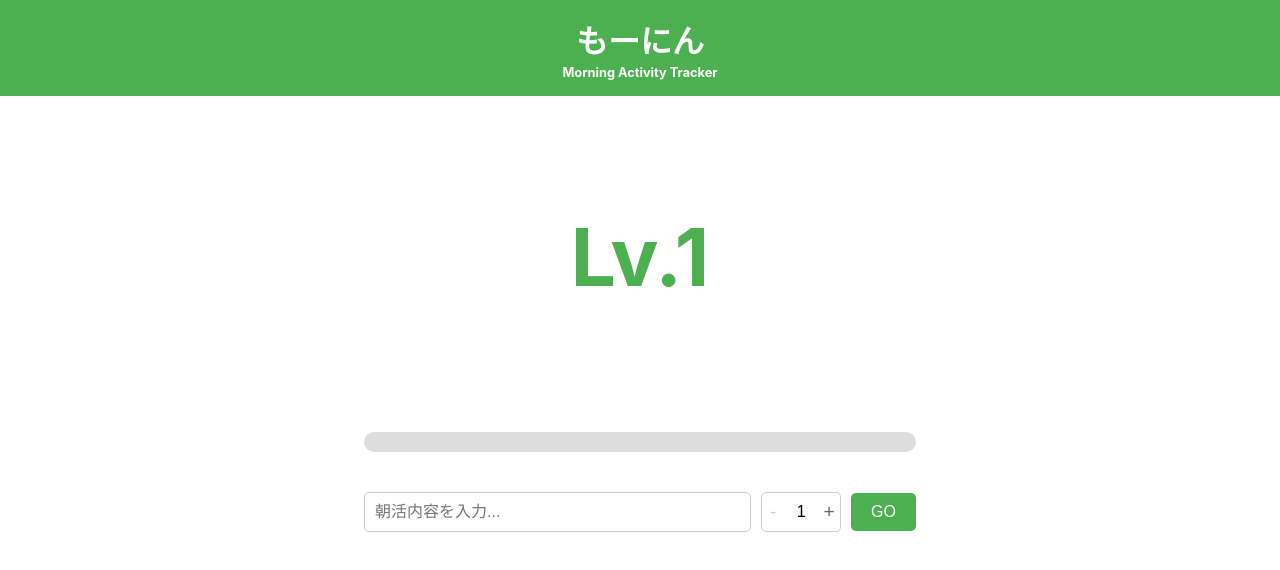
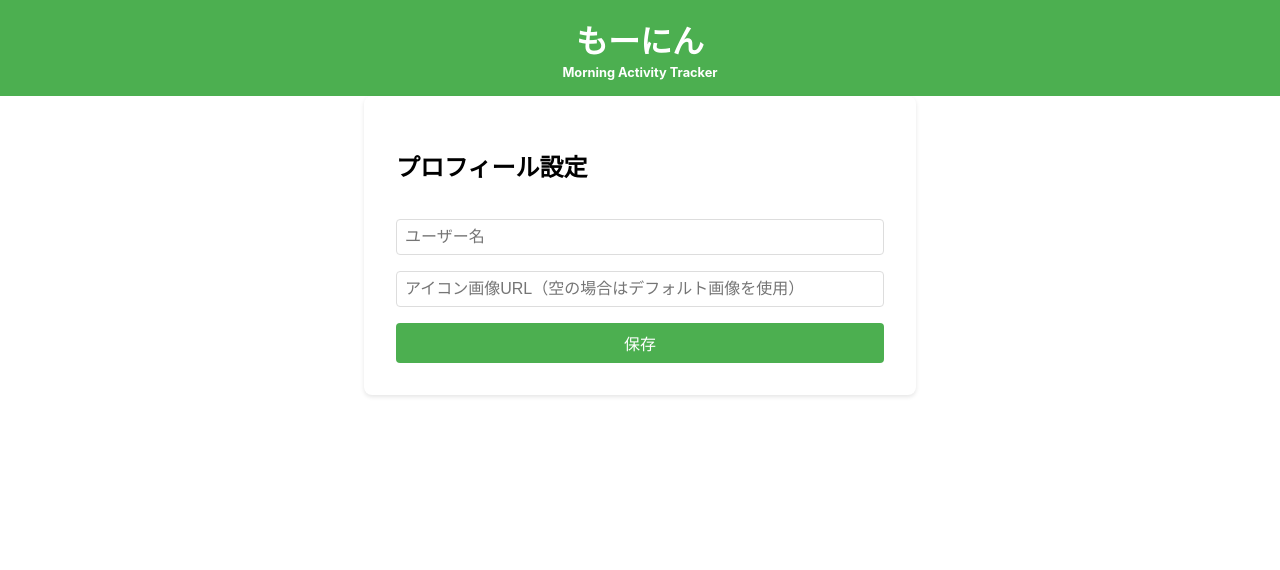
Before and after one commit to dorara-m/mornin, a React (Create React App) app: page / in a window 1280 px wide. Shown: the top 570 px of the page. Built offline with nearby package versions, Linux system fonts and the light colour scheme.

Commit message:
update: アイコンと名前設定機能

```diff
--- a/src/App.tsx
+++ b/src/App.tsx
@@ -6,6 +6,7 @@ import ActivityInput from "./components/ActivityInput";
 import ProgressBar from "./components/ProgressBar";
 import ActivityList from "./components/ActivityList";
 import Container from "./components/Container";
+import UserForm from "./components/UserForm";
 
 const LevelContainer = styled.div`
   display: flex;
@@ -21,6 +22,42 @@ const LevelText = styled.div`
   font-weight: bold;
   color: #4caf50;
   position: relative;
+`;
+
+const UserInfo = styled.div`
+  display: flex;
+  align-items: center;
+  gap: 1rem;
+  margin-bottom: 1rem;
+`;
+
+const UserIconContainer = styled.div`
+  position: relative;
+  width: 150px;
+  height: 150px;
+`;
+
+const UserIcon = styled.img`
+  width: 100%;
+  height: 100%;
+  border-radius: 8px;
+  object-fit: cover;
+`;
+
+const LevelBadge = styled.div`
+  position: absolute;
+  bottom: 8px;
+  right: 8px;
+  background: rgba(0, 0, 0, 0.7);
+  color: white;
+  padding: 4px 8px;
+  border-radius: 4px;
+  font-size: 0.9rem;
+  font-weight: bold;
+`;
+
+const Username = styled.div`
+  font-size: 1.5rem;
 `;
 
 const App: React.FC = () => {
@@ -45,6 +82,13 @@ const App: React.FC = () => {
   const [activities, setActivities] = useState(getSavedActivities);
   const [displayProgress, setDisplayProgress] = useState(getSavedProgress);
   const [level, setLevel] = useState(getSavedLevel);
+  const [username, setUsername] = useState(
+    localStorage.getItem("mornin-username") || ""
+  );
+  const [userIcon, setUserIcon] = useState(
+    localStorage.getItem("mornin-userIcon") || ""
+  );
+  const [showUserForm, setShowUserForm] = useState(!username || !userIcon);
 
   const getMaxProgress = (level: number): number => {
     return 4 + level; // レベル1で5、レベル2で6...
@@ -119,12 +163,38 @@ const App: React.FC = () => {
     });
   };
 
+  const getDefaultIconUrl = (username: string) => {
+    const firstChar = username.charAt(0) || "ぬ";
+    return `https://placehold.jp/80/3e703e/ffffff/150x150.png?text=${encodeURIComponent(
+      firstChar
+    )}`;
+  };
+
+  const handleUserSubmit = (newUsername: string, newIcon: string) => {
+    const iconUrl = newIcon.trim() || getDefaultIconUrl(newUsername);
+    setUsername(newUsername);
+    setUserIcon(iconUrl);
+    localStorage.setItem("mornin-username", newUsername);
+    localStorage.setItem("mornin-userIcon", iconUrl);
+    setShowUserForm(false);
+  };
+
   return (
     <div>
       <Header />
       <Container>
+        {showUserForm ? (
+          <UserForm onSubmit={handleUserSubmit} />
+        ) : (
+          <>
             <LevelContainer>
-          <LevelText>Lv.{level}</LevelText>
+              <UserInfo>
+                <UserIconContainer>
+                  <UserIcon src={userIcon} alt={username} />
+                  <LevelBadge>Lv.{level}</LevelBadge>
+                </UserIconContainer>
+                <Username>{username}</Username>
+              </UserInfo>
             </LevelContainer>
             <ProgressBar
               progress={(displayProgress / getMaxProgress(level)) * 100}
@@ -135,6 +205,8 @@ const App: React.FC = () => {
               onDeleteActivity={handleDeleteActivity}
               level={level}
             />
+          </>
+        )}
       </Container>
     </div>
   );
--- /dev/null
+++ b/src/components/UserForm.tsx
@@ -0,0 +1,76 @@
+import React, { useState } from "react";
+import styled from "styled-components";
+
+const FormContainer = styled.div`
+  padding: 2rem;
+  background: white;
+  border-radius: 8px;
+  box-shadow: 0 2px 4px rgba(0, 0, 0, 0.1);
+`;
+
+const Form = styled.form`
+  display: flex;
+  flex-direction: column;
+  gap: 1rem;
+`;
+
+const Input = styled.input`
+  padding: 0.5rem;
+  border: 1px solid #ddd;
+  border-radius: 4px;
+  font-size: 1rem;
+`;
+
+const Button = styled.button`
+  padding: 0.5rem 1rem;
+  background: #4caf50;
+  color: white;
+  border: none;
+  border-radius: 4px;
+  cursor: pointer;
+  font-size: 1rem;
+
+  &:hover {
+    background: #45a049;
+  }
+`;
+
+interface UserFormProps {
+  onSubmit: (username: string, icon: string) => void;
+}
+
+const UserForm: React.FC<UserFormProps> = ({ onSubmit }) => {
+  const [username, setUsername] = useState("");
+  const [icon, setIcon] = useState("");
+
+  const handleSubmit = (e: React.FormEvent) => {
+    e.preventDefault();
+    if (username.trim()) {
+      onSubmit(username, icon);
+    }
+  };
+
+  return (
+    <FormContainer>
+      <Form onSubmit={handleSubmit}>
+        <h2>プロフィール設定</h2>
+        <Input
+          type="text"
+          placeholder="ユーザー名"
+          value={username}
+          onChange={(e) => setUsername(e.target.value)}
+          required
+        />
+        <Input
+          type="text"
+          placeholder="アイコン画像URL（空の場合はデフォルト画像を使用）"
+          value={icon}
+          onChange={(e) => setIcon(e.target.value)}
+        />
+        <Button type="submit">保存</Button>
+      </Form>
+    </FormContainer>
+  );
+};
+
+export default UserForm;
```
Also changed, not shown: 1 other file (tests, documents, lock files or other folders). Lines whose indentation alone changed are shown as unchanged.
